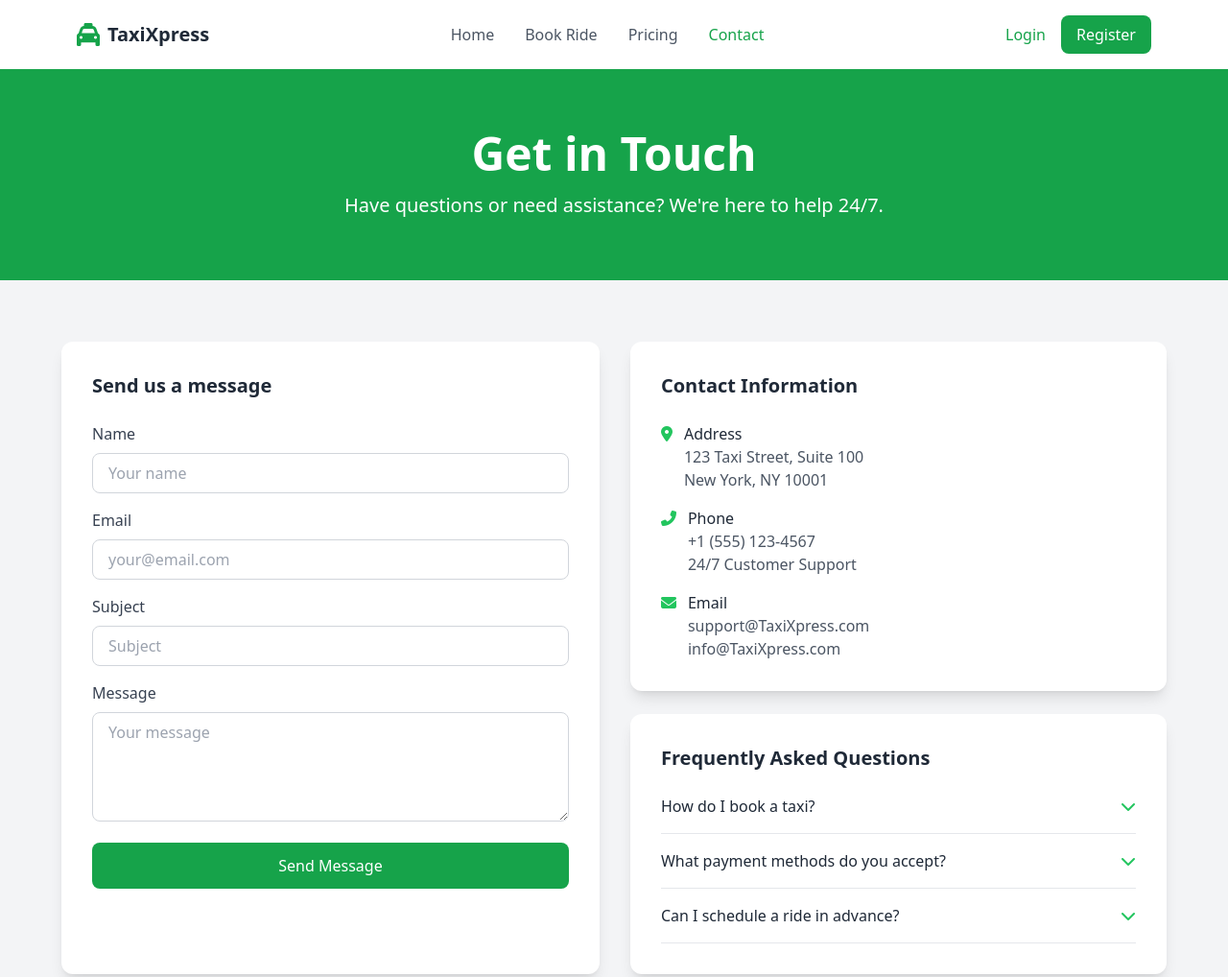
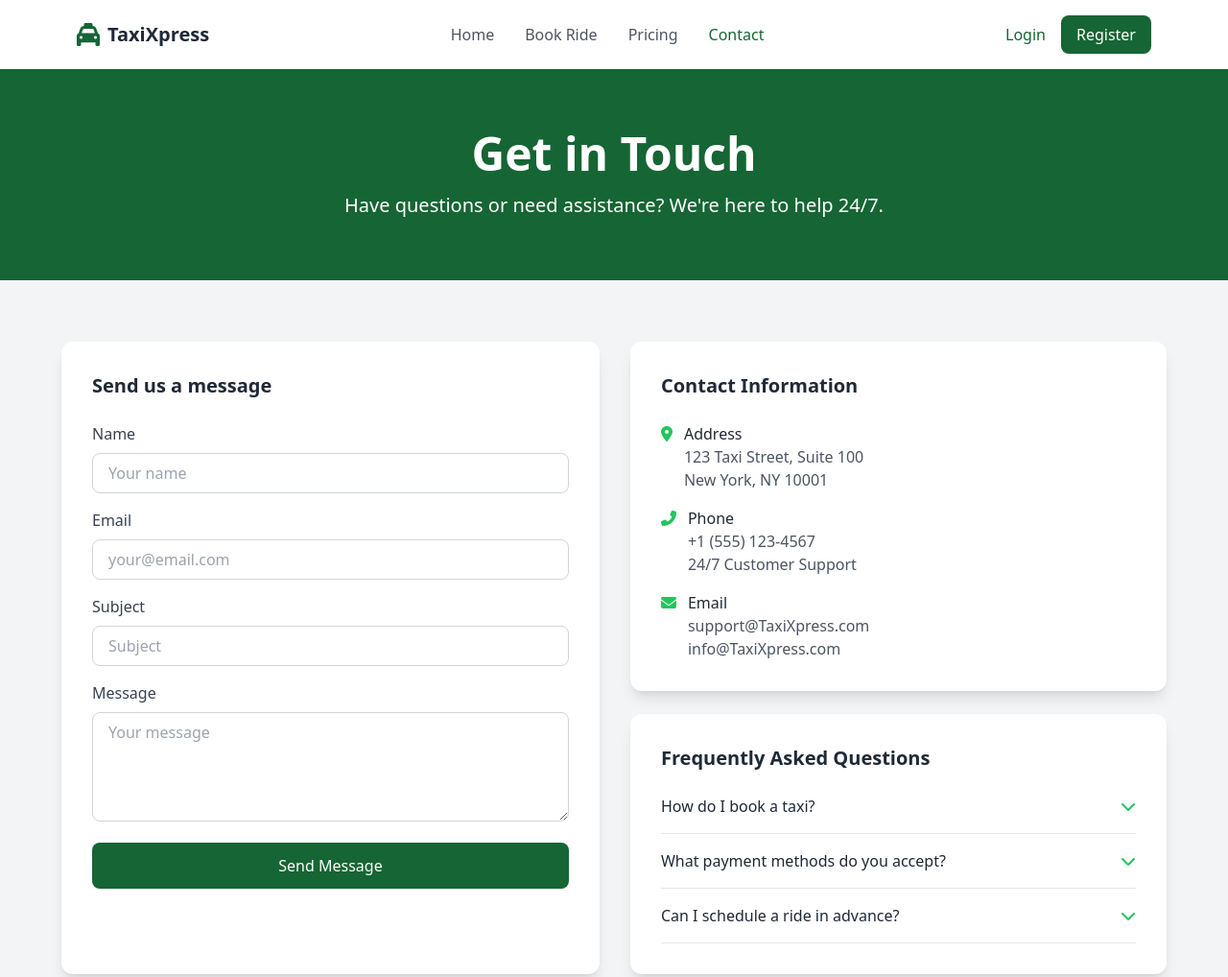
Before and after one commit to GiacomoCarota/TaxiXpress, a website: page html/contact.html in a window 1280 px wide. Shown: the top 1018 px of the page at 96% size. Drawn offline with nearby package versions, Linux system fonts and the light colour scheme.

Commit message:
modifica colori

```diff
--- a/html/contact.html
+++ b/html/contact.html
@@ -14,7 +14,7 @@
             <div class="flex justify-between items-center py-4">
                 <div class="flex items-center">
                     <a href="/html/home.html" class="flex items-center">
-                        <i class="fas fa-taxi text-2xl text-green-600 mr-2"></i>
+                        <i class="fas fa-taxi text-2xl text-green-800 mr-2"></i>
                         <span class="font-bold text-xl text-gray-800">TaxiXpress</span>
                     </a>
                 </div>
@@ -22,11 +22,11 @@
                     <a href="/html/home.html" class="text-gray-600 hover:text-green-600 transition duration-300">Home</a>
                     <a href="/html/book.html" class="text-gray-600 hover:text-green-600 transition duration-300">Book Ride</a>
                     <a href="/html/pricing.html" class="text-gray-600 hover:text-green-600 transition duration-300">Pricing</a>
-                    <a href="/html/contact.html" class="text-green-600 font-medium">Contact</a>
+                    <a href="/html/contact.html" class="text-green-800 font-medium">Contact</a>
                 </nav>
                 <div class="hidden md:flex items-center space-x-4">
-                    <a href="/html/login.html" class="text-green-600 hover:text-green-800 transition duration-300">Login</a>
-                    <a href="/html/register.html" class="bg-green-600 text-white px-4 py-2 rounded-lg hover:bg-green-700 transition duration-300">Register</a>
+                    <a href="/html/login.html" class="text-green-800 hover:text-green-700 transition duration-300">Login</a>
+                    <a href="/html/register.html" class="bg-green-800 text-white px-4 py-2 rounded-lg hover:bg-green-700 transition duration-300">Register</a>
                 </div>
                 <button class="md:hidden text-gray-600 hover:text-green-600">
                     <i class="fas fa-bars text-xl"></i>
@@ -36,7 +36,7 @@
     </header>
 
     <!-- Hero Section -->
-    <section class="bg-green-600 text-white py-16">
+    <section class="bg-green-800 text-white py-16">
         <div class="max-w-6xl mx-auto px-4 text-center">
             <h1 class="text-4xl md:text-5xl font-bold mb-4">Get in Touch</h1>
             <p class="text-xl max-w-2xl mx-auto">Have questions or need assistance? We're here to help 24/7.</p>
@@ -66,7 +66,7 @@
                             <label class="block text-gray-700 font-medium mb-2">Message</label>
                             <textarea rows="4" class="w-full px-4 py-2 border border-gray-300 rounded-lg focus:outline-none focus:ring-2 focus:ring-green-500 focus:border-green-500" placeholder="Your message"></textarea>
                         </div>
-                        <button type="submit" class="w-full py-3 bg-green-600 text-white rounded-lg hover:bg-green-700 transition duration-300">Send Message</button>
+                        <button type="submit" class="w-full py-3 bg-green-800 text-white rounded-lg hover:bg-green-700 transition duration-300">Send Message</button>
                     </form>
                 </div>
 
```
Also changed, not shown: html/book.html (+2 -2 lines), html/home.html (+1 -1 lines), html/login.html (+1 -1 lines), html/pricing.html (+6 -6 lines), html/register.html (+1 -1 lines).
